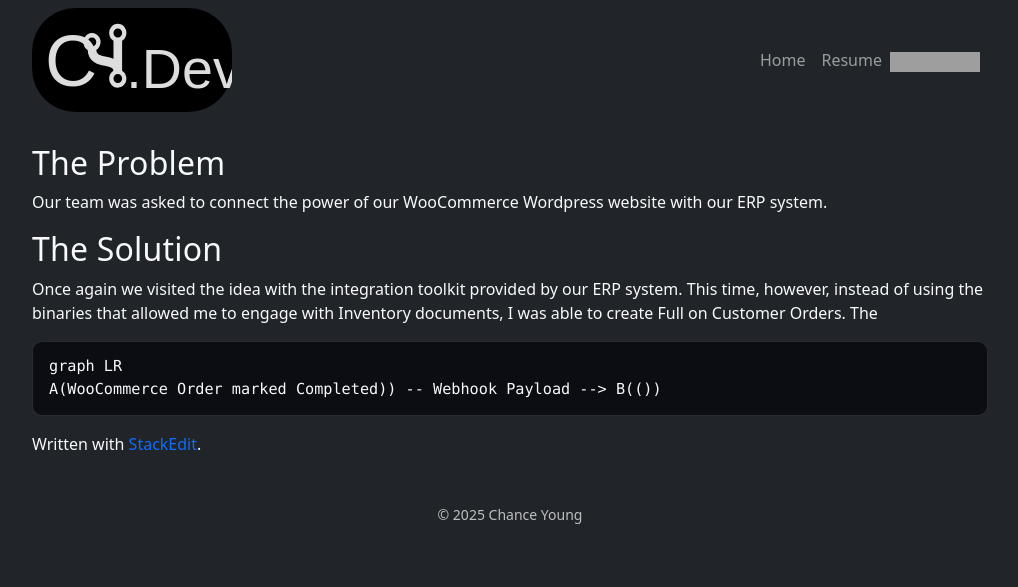
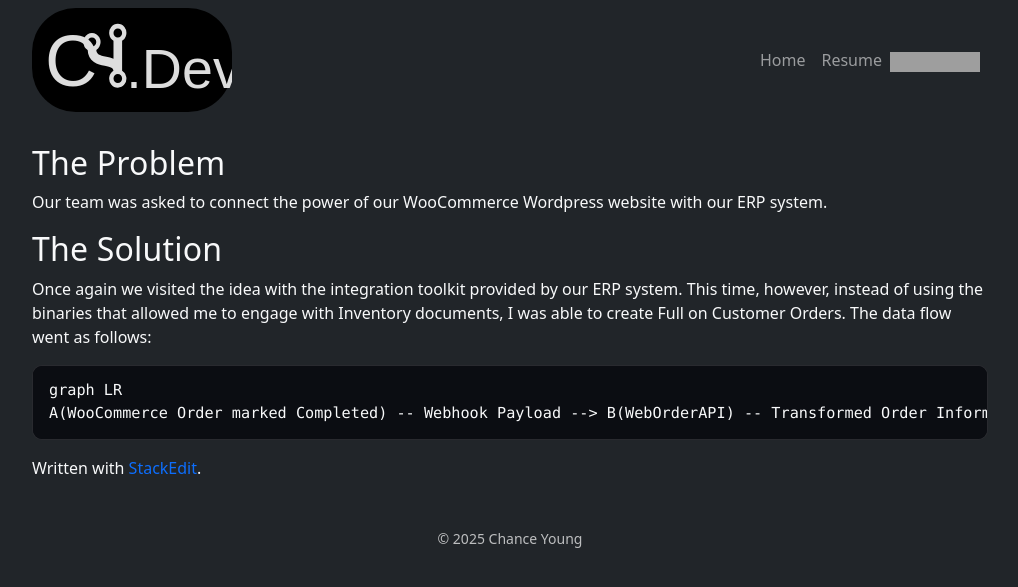
Before and after one commit to ChanceYoung/ChanceYoung.github.io, a Jekyll site: the page built from _projects/woocommerceintegrationv1.md, in a window 1280 px wide. Shown: the top 587 px of the page, without its empty margins (130-1148 px from the left). Built offline with Jekyll 4.4.1, drawn with Linux system fonts in a browser that asks for light colours; grey boxes are pictures that could not be loaded.

Commit message:
_projects/woocommerceintegrationv1.md updated from https://stackedit.io/

````diff
--- a/_projects/woocommerceintegrationv1.md
+++ b/_projects/woocommerceintegrationv1.md
@@ -9,14 +9,14 @@ layout: default
 ## The Problem
 Our team was asked to connect the power of our WooCommerce Wordpress website with our ERP system.
 ## The Solution
-Once again we visited the idea with the integration toolkit provided by our ERP system. This time, however, instead of using the binaries that allowed me to engage with Inventory documents, I was able to create Full on Customer Orders. The
+Once again we visited the idea with the integration toolkit provided by our ERP system. This time, however, instead of using the binaries that allowed me to engage with Inventory documents, I was able to create Full on Customer Orders. The data flow went as follows:
 ```mermaid
 graph LR
-A(WooCommerce Order marked Completed)) -- Webhook Payload --> B(())
+A(WooCommerce Order marked Completed) -- Webhook Payload --> B(WebOrderAPI) -- Transformed Order Information --> C(Infor VISUAL)
 ```
 
 > Written with [StackEdit](https://stackedit.io/).
 <!--stackedit_data:
-eyJoaXN0b3J5IjpbMzczNTk4MTMwLC01OTcxMjA2MjQsLTE1NT
-YxNDI4MjIsMTc3MDI2Nzg2XX0=
+eyJoaXN0b3J5IjpbLTE4NjAzOTA1NDksLTU5NzEyMDYyNCwtMT
+U1NjE0MjgyMiwxNzcwMjY3ODZdfQ==
 -->
````
